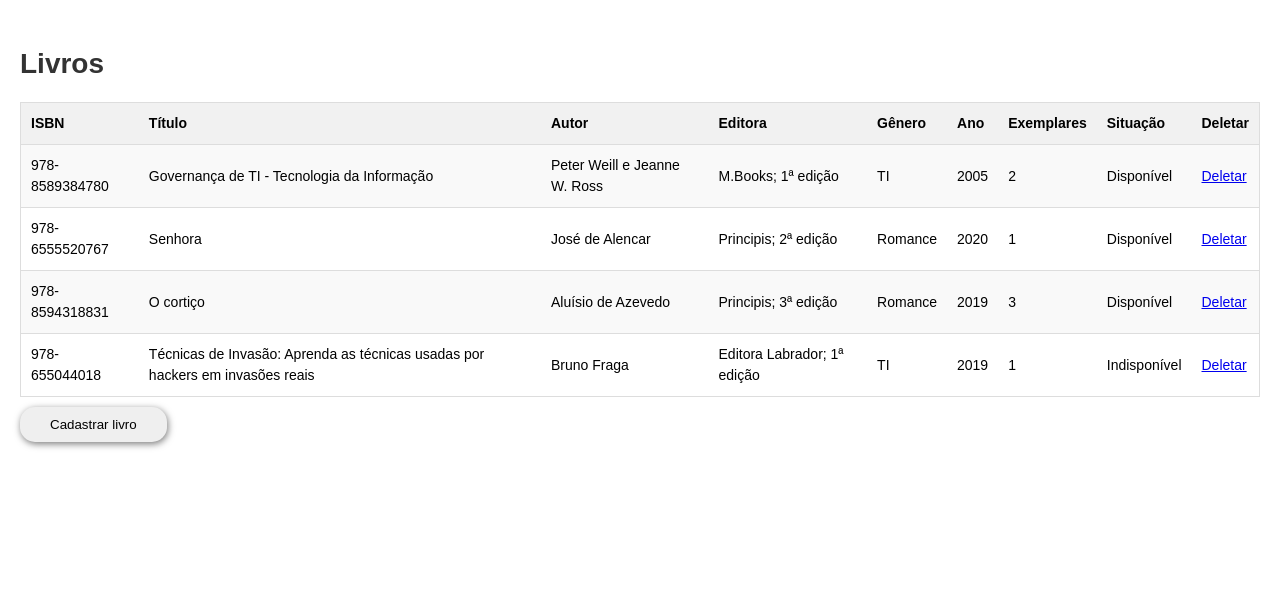
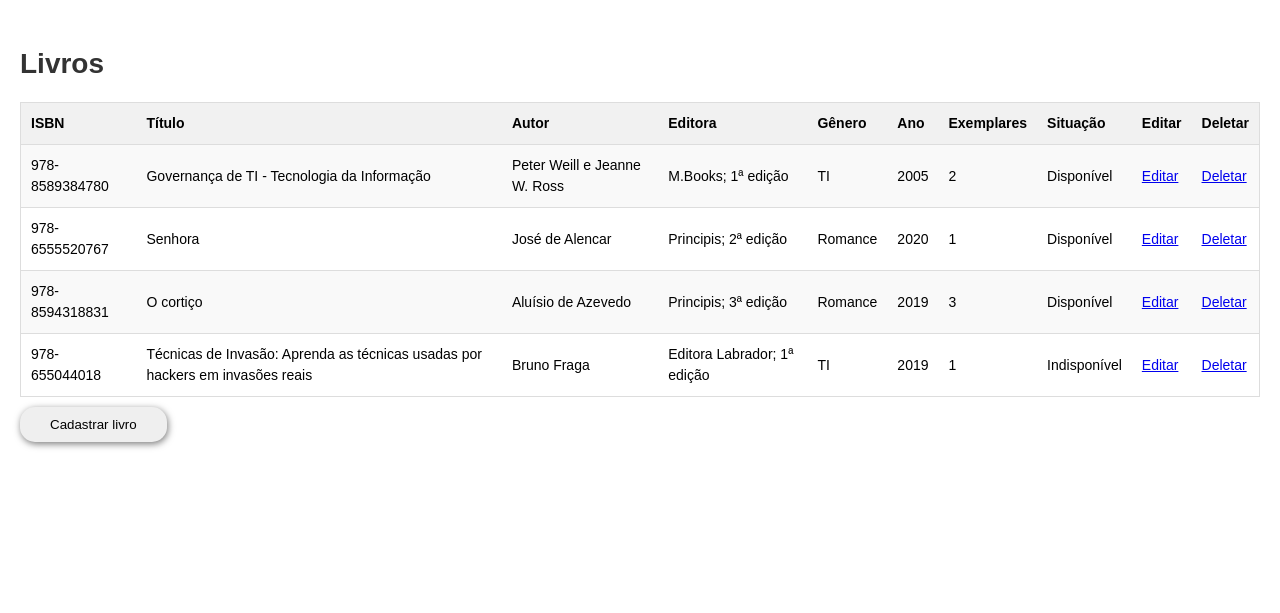
Before and after one commit to Henrique-Sc/Projeto-BiblioTec, a PHP site: page /index.php?pagina=livros in a window 1280 px wide. Shown: the part 80-693 px from the top of the page. Run offline with PHP 8.4, Linux system fonts and the light colour scheme; data comes from the database, SQL or seed files in the repository; some libraries are stand-ins or nearby versions.

Commit message:
Update livros.php

```diff
--- a/site/views/livros.php
+++ b/site/views/livros.php
@@ -18,7 +18,9 @@
       <th>Ano</th>         <!-- 6 -->
       <th>Exemplares</th>  <!-- 7 -->
       <th>Situação</th>    <!-- 8 -->
+      <th>Editar</th>
       <th>Deletar</th>
+
    </tr>
 
    <?php
@@ -32,6 +34,7 @@
             echo '<td>'.$linha['ANO'].'</td>';       // 6
             echo '<td>'.$linha['EXEMPLAR'].'</td>';  // 7
             echo '<td>'.$linha['SITUACAO'].'</td>';  // 8
+            echo '<td><a href="?pagina=form_livro&edt_livro='. $linha["ID_LIVRO"]. '">Editar</a></td>';
             echo '<td><a href="deletar/deleta_livros.php?id_livro='. $linha["ID_LIVRO"]. '">Deletar</a></td>';
          echo '</tr>';
       }
```
